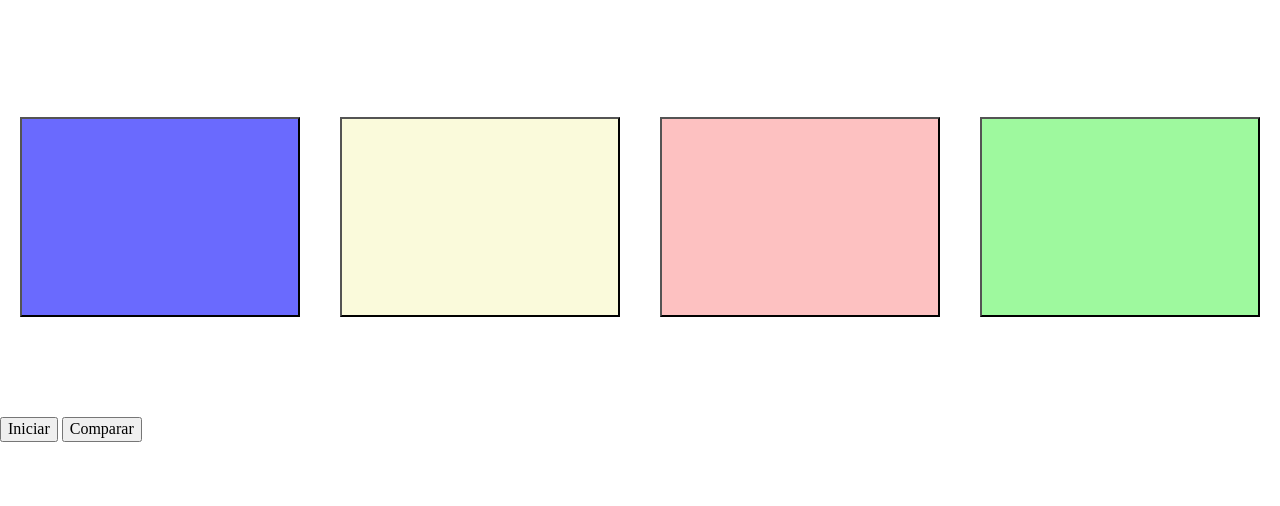
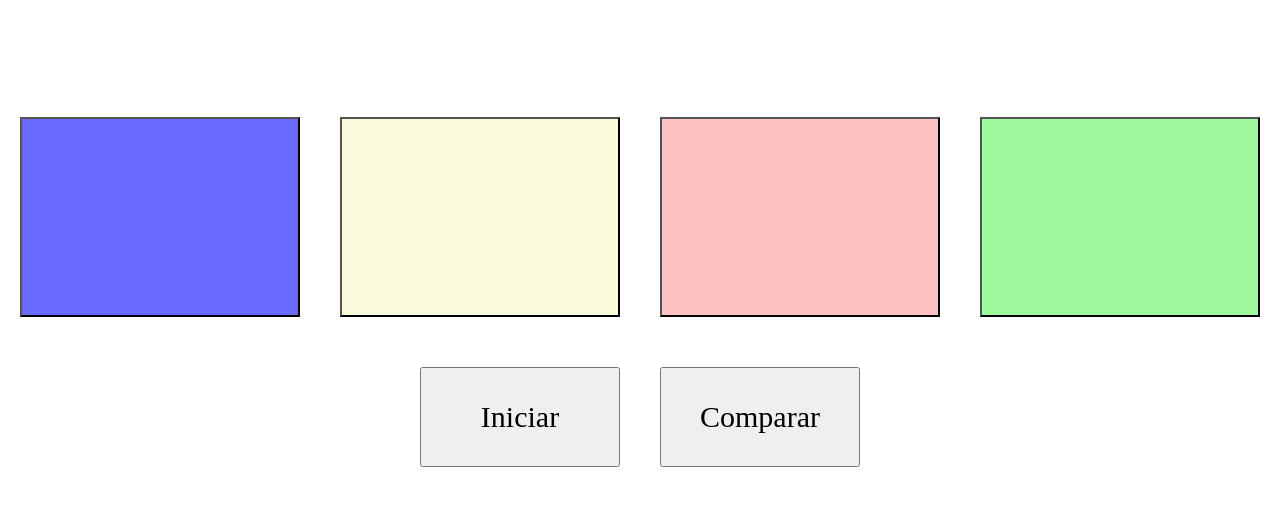
Before and after one commit to n0g4y0/jhos-dice, a plain HTML site: page index.html in a window 1280 px wide. Shown: the part 110-616 px from the top of the page. Drawn offline with Linux system fonts and the light colour scheme.

Commit message:
agrega estilos a los botones de control
se agrega estilo a los botones de control denominados "iniciar" y "comparar"

```diff
--- a/css/style.css
+++ b/css/style.css
@@ -42,6 +42,20 @@ h1,h2{
   width: 300px;
   height: 200px;
   margin: 20px;
+}
+.tamanio{
+  width: 200px;
+  height: 100px;
+  margin: 20px;
+  font-size: 30px;
+}
+#control{
+  display: flex;
+  justify-content: center;
+  align-items: center;
+  /* flex-wrap: wrap; */
+  width: 100%;
+  height: 0;
 }
 
 .standardBlue {
```
